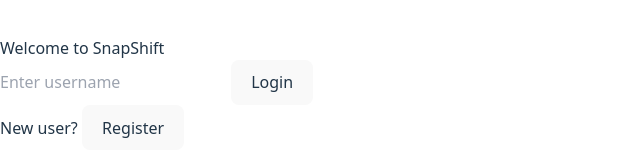
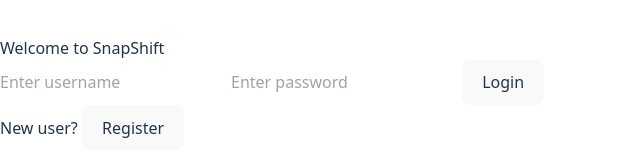
Before and after one commit to Henry-Li-R/SnapNShift, a React (Vite) app in the folder client/: page / in a window 1280 px wide. Both pictures are taken after a click on the button "Login / Register". Shown: the part 307-467 px from the top of the page, without its empty margins (0-640 px from the left). Built offline with nearby package versions, Linux system fonts and the light colour scheme; no server answers.

Commit message:
Update README.md

```diff
--- a/client/src/components/AuthPrompt.jsx
+++ b/client/src/components/AuthPrompt.jsx
@@ -1,10 +1,9 @@
-
-
 import { useState } from "react";
 
 export default function AuthPrompt({ onAuthSuccess }) {
   const [showRegister, setShowRegister] = useState(false);
   const [usernameInput, setUsernameInput] = useState("");
+  const [passwordInput, setPasswordInput] = useState("");
 
   return (
     <div className="p-8 space-y-4">
@@ -17,17 +16,26 @@
           value={usernameInput}
           onChange={(e) => setUsernameInput(e.target.value)}
         />
+        <input
+          type="password"
+          placeholder="Enter password"
+          className="border px-3 py-2 rounded w-full"
+          value={passwordInput}
+          onChange={(e) => setPasswordInput(e.target.value)}
+        />
         <button
           className="w-full px-4 py-2 bg-blue-600 text-white rounded hover:bg-blue-700"
           onClick={() => {
             const endpoint = showRegister ? "/auth/register" : "/auth/login";
-
             fetch(`http://localhost:3001${endpoint}`, {
               method: "POST",
               headers: {
                 "Content-Type": "application/json",
               },
-              body: JSON.stringify({ username: usernameInput }),
+              body: JSON.stringify({
+                username: usernameInput,
+                password: passwordInput,
+              }),
             })
               .then((res) => res.json())
               .then((data) => {
@@ -35,7 +43,7 @@
                   localStorage.setItem("snapnshift-token", data.token);
                   onAuthSuccess();
                 } else {
-                  alert(data.message || "Login failed");
+                  alert(data.message || "Authentication failed");
                 }
               });
           }}
```
Also changed, not shown: 1 other file (tests, documents, lock files or other folders).
